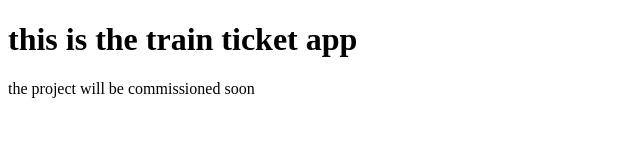
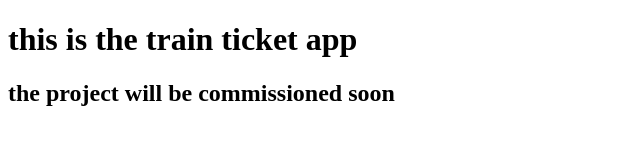
Before and after one commit to Ubee28/ticketapp, a plain HTML site: page index.html in a window 1280 px wide. Shown: the whole page, without its empty margins (0-640 px from the left). Drawn offline with Linux system fonts and the light colour scheme.

```diff
--- a/index.html
+++ b/index.html
@@ -9,7 +9,7 @@
 			<body>
 
 				<h1>this is the train ticket app</h1>
-				<p>the project will be commissioned soon</p>
+				<h2>the project will be commissioned soon</h2>
 
 
 
```
